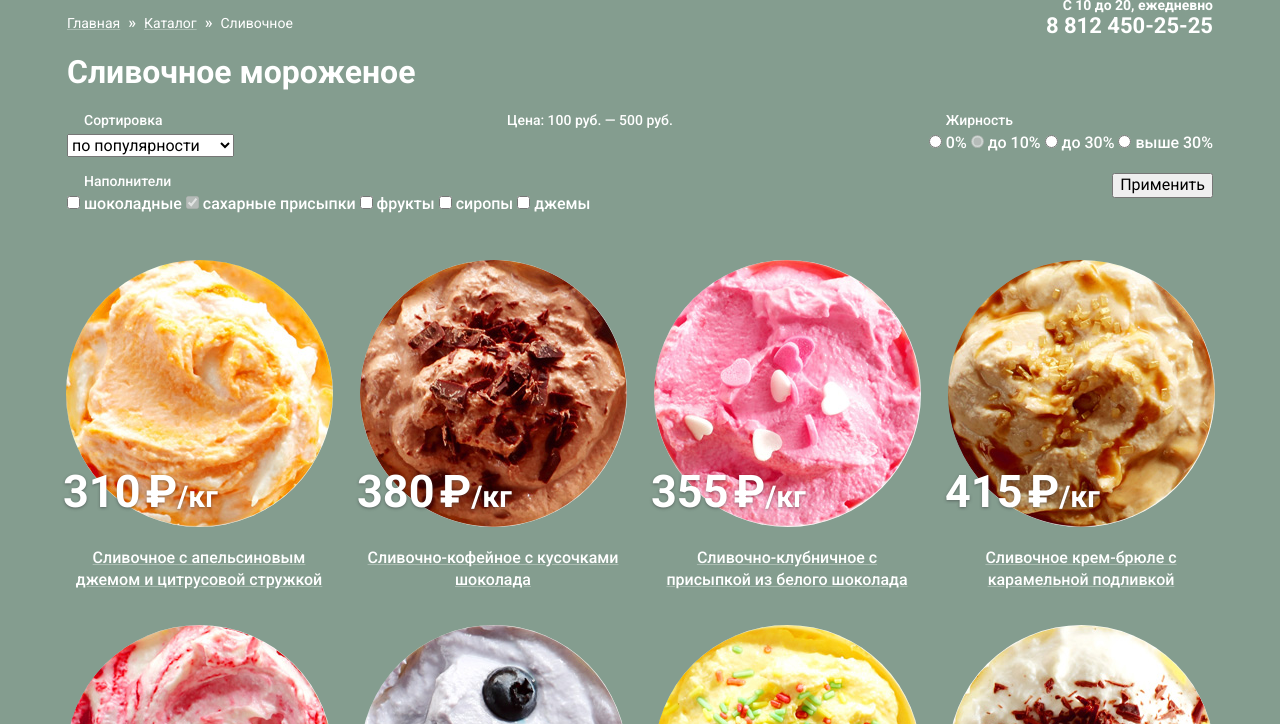
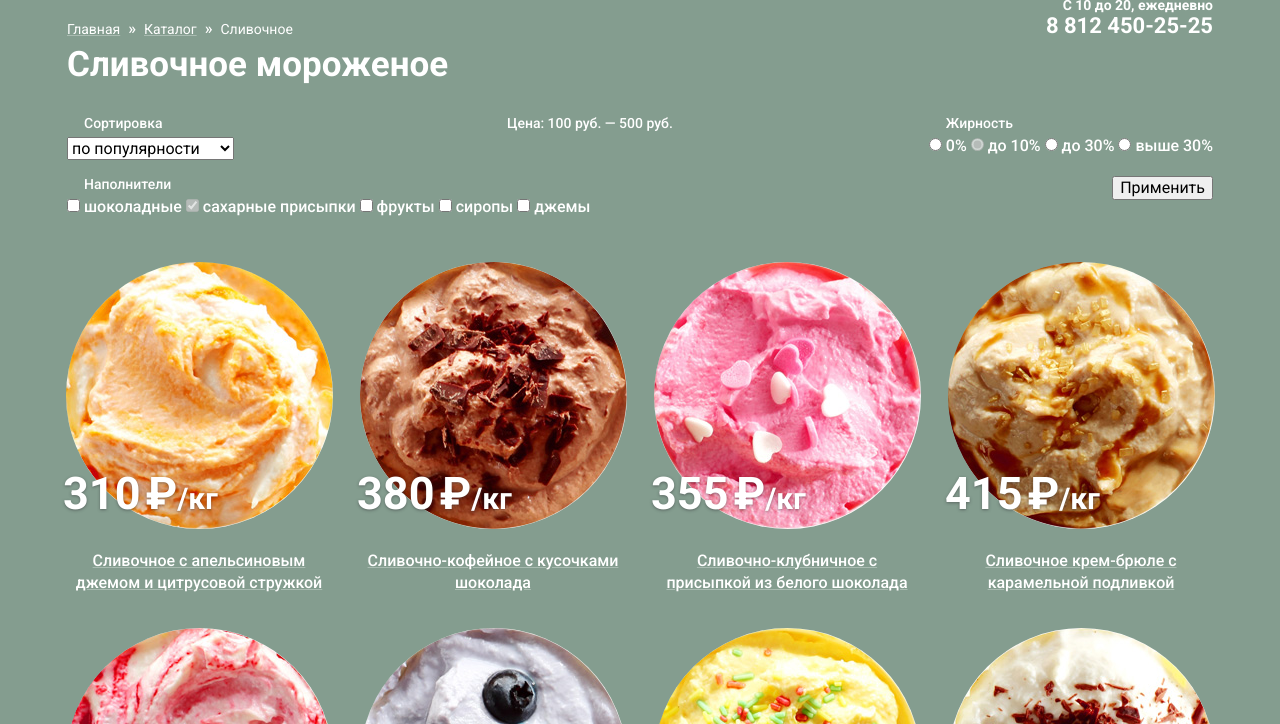
Before and after one commit to tamoona/120928-gllacy-25, a plain HTML site: page catalog.html in a window 1280 px wide. Shown: the part 76-800 px from the top of the page. Drawn offline with Linux system fonts and the light colour scheme.

Commit message:
Adjust page title margins

```diff
--- a/css/style.css
+++ b/css/style.css
@@ -995,9 +995,20 @@ input[type="radio"].visually-hidden {
 
 /* Каталог */
 
+.catalog-main {
+  padding-top: 18px;
+}
+
 .catalog {
   border-bottom: 1px solid rgba(255, 255, 255, 0.3);
   padding-bottom: 42px;
+}
+
+.page-title {
+  font-size: 35px;
+  font-weight: bold;
+  line-height: 41px;
+  margin: 0 0 30px 0;
 }
 
 .catalog-popular {
@@ -1158,8 +1169,7 @@ input[type="radio"].visually-hidden {
 
 .breadcrumbs {
   padding: 0;
-  margin: 0;
-  margin-top: 12px;
+  margin: 0 0 5px 0;
   list-style: none;
 }
 
```
